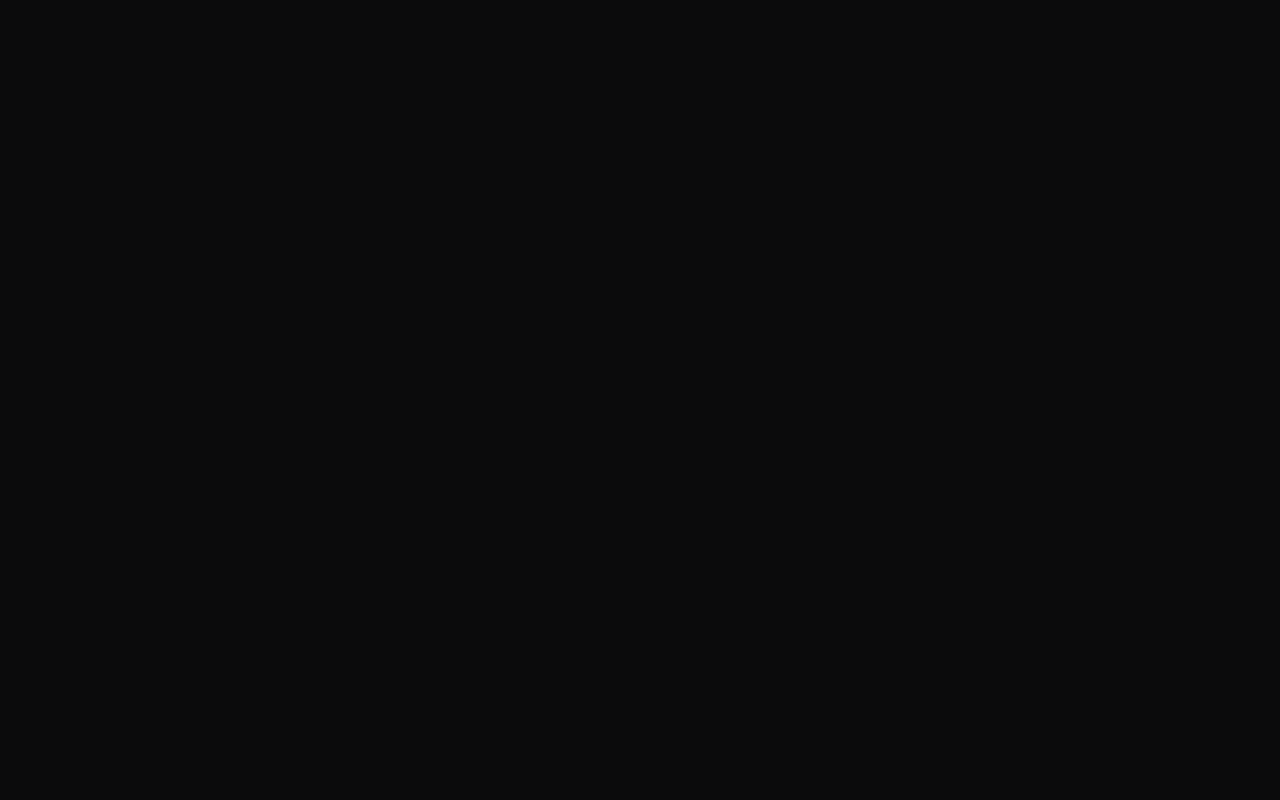
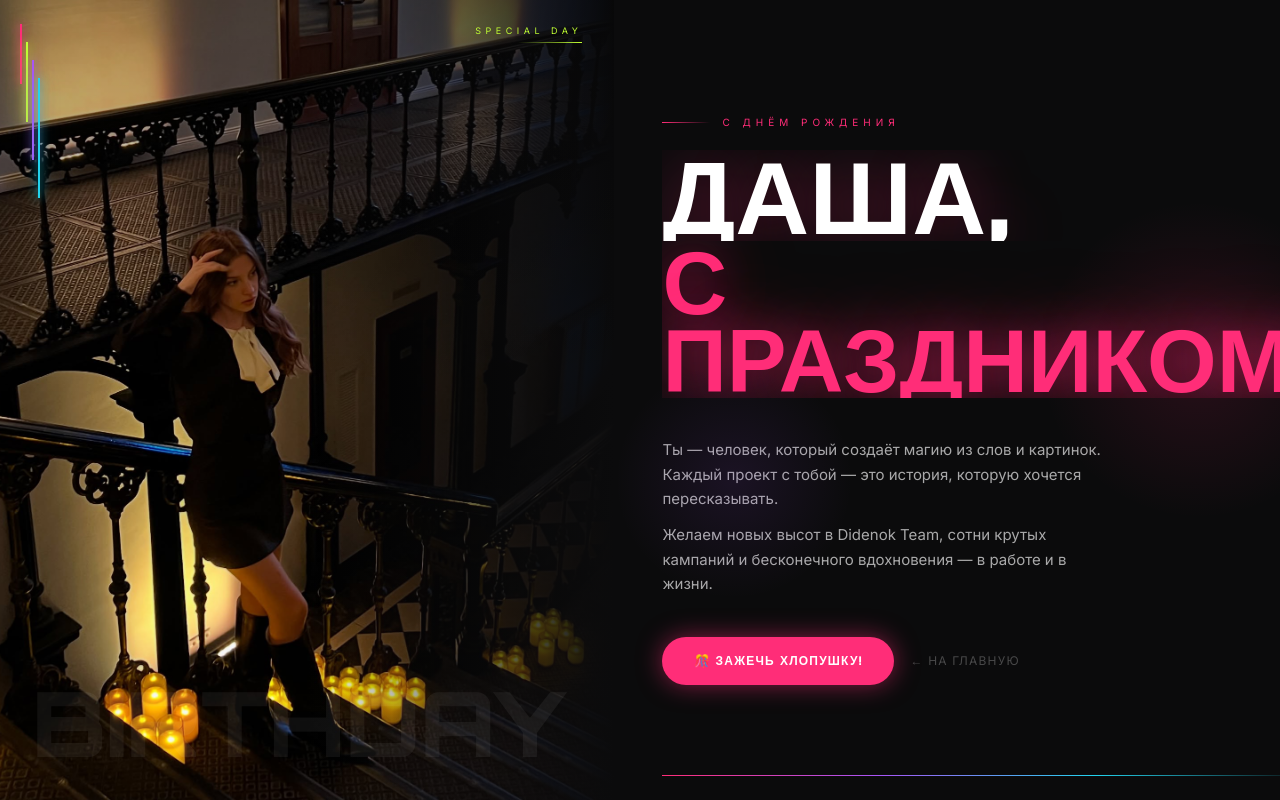
Before and after one commit to Xofty1/ID, a React (Vite) app: page /#/birthday in a window 1280 px wide. Built offline with nearby package versions, Linux system fonts and the light colour scheme; the HTML template or start-up script is replaced by a standard one.

Commit message:
switch to HashRouter for github pages compatibility

```diff
--- a/src/App.tsx
+++ b/src/App.tsx
@@ -1,14 +1,14 @@
-import { BrowserRouter, Routes, Route } from 'react-router-dom'
+import { HashRouter, Routes, Route } from 'react-router-dom'
 import HomePage from './pages/HomePage'
 import BirthdayPage from './pages/BirthdayPage'
 
 export default function App() {
   return (
-    <BrowserRouter basename="/ID">
+    <HashRouter>
       <Routes>
         <Route path="/" element={<HomePage />} />
         <Route path="/birthday" element={<BirthdayPage />} />
       </Routes>
-    </BrowserRouter>
+    </HashRouter>
   )
 }
--- a/src/components/Birthday/BirthdayMessage.tsx
+++ b/src/components/Birthday/BirthdayMessage.tsx
@@ -208,7 +208,7 @@ export default function BirthdayMessage() {
             </motion.button>
 
             <motion.a
-              href="/ID/"
+              href="#/"
               initial={{ opacity: 0 }}
               animate={{ opacity: 1 }}
               transition={{ delay: 1 }}
--- a/src/components/Home/HorizontalSlider.tsx
+++ b/src/components/Home/HorizontalSlider.tsx
@@ -274,7 +274,7 @@ export default function HorizontalSlider() {
               нажми
             </p>
             <motion.a
-              href="/ID/birthday"
+              href="#/birthday"
               whileHover={{ scale: 1.06 }}
               whileTap={{ scale: 0.94 }}
               className="flex items-center justify-center gap-2 px-6 py-3 rounded-full bg-[#FF2D78] text-white font-display text-xs font-black tracking-widest uppercase glow-pink"
```
